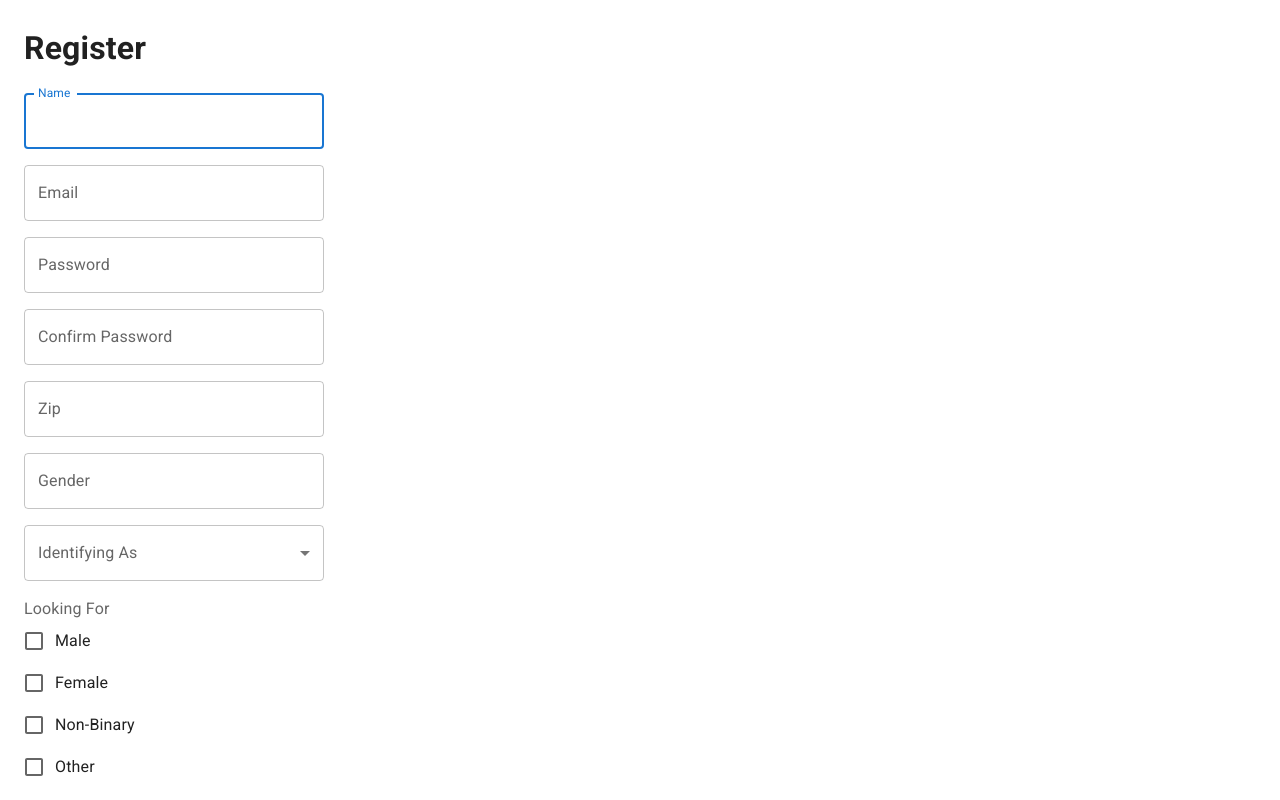
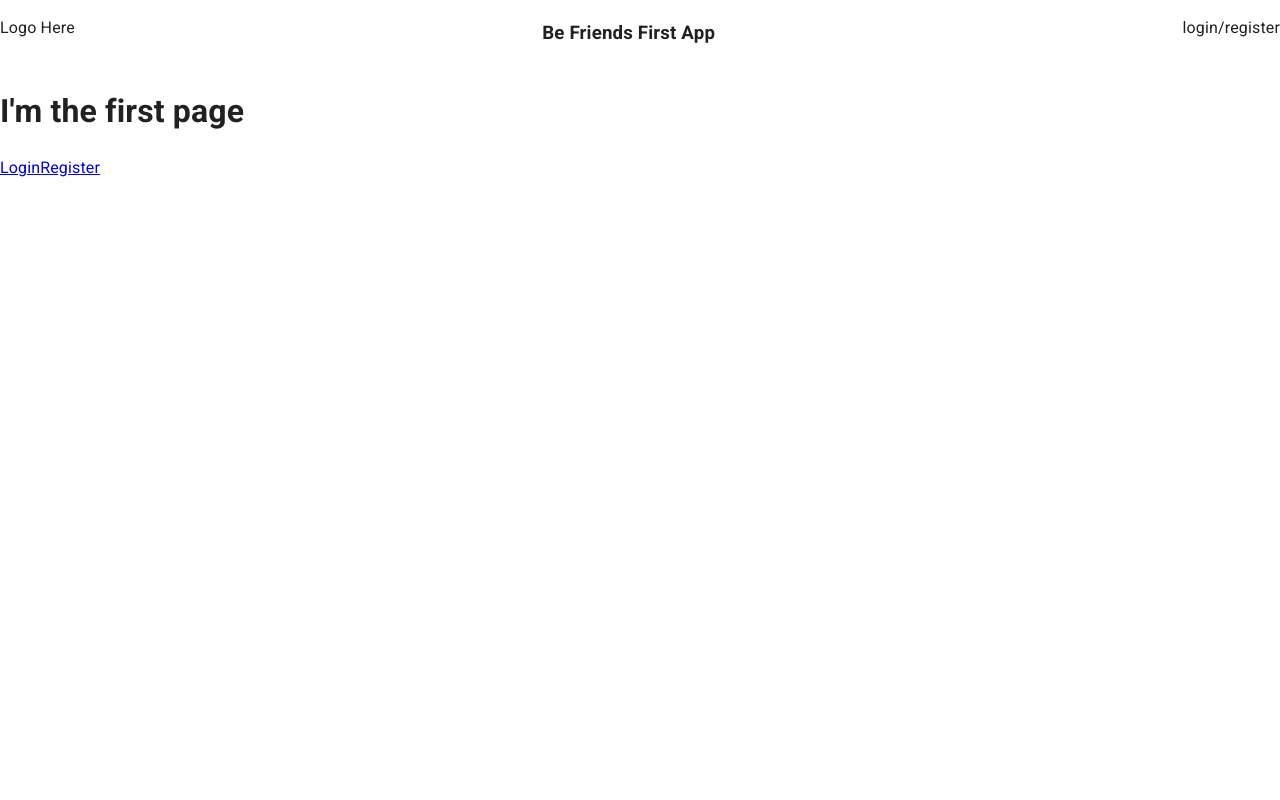
Before and after one commit to pFlug8/befriendsfirst, a React (Create React App) app: page / in a window 1280 px wide. Shown: the top 800 px of the page. Built offline with nearby package versions, Linux system fonts and the light colour scheme.

Commit message:
SPA routing and base components added components are only placeholders as of this commit BrowserRouter rendered in index.js with routes specified in App.js

```diff
--- a/src/App.js
+++ b/src/App.js
@@ -1,12 +1,30 @@
 import './App.css';
+import { Routes, Route } from 'react-router-dom';
+import Box from '@mui/material/Box';
 import Register from './components/Register';
+import { Login } from './components/Login';
+import { Dashboard } from './components/Dashboard';
+import TopBar from './components/TopBar';
+import Landing from './components/Landing';
 
+const isLoggedIn = false;
 
-
-function App() {
+const App = () => {
 
   return (
-    <Register></Register>
+    <div>
+      <TopBar isLoggedIn={isLoggedIn} />
+      <Box sx={{
+
+      }}>
+        <Routes>
+          <Route path='/' element ={<Landing />} />
+          <Route path='/dashboard' element={<Dashboard />} />
+          <Route path='/login' element={<Login />} />
+          <Route path='/register' element={<Register />} />
+        </Routes>
+      </Box>
+    </div>
     );
   }
 
@@ -19,11 +37,7 @@ function App() {
 
   - figure out conditional DB config
 
-  - set up MaterialUI
-
   - profile display action
-
-  - db connection and commands... how to?
 
   NOTES:
 
@@ -32,6 +46,4 @@ function App() {
   fork, git clone, make changes, git add, git commit, git push, pull request
   - all of these have flags that modify behavior
 
-  - i made some changes to test pulling a remote repo
-
   */
--- /dev/null
+++ b/src/components/Dashboard.js
@@ -0,0 +1,8 @@
+
+export const Dashboard = () => {
+    return (
+        <div>
+            <h1>I'm a Dashboard!</h1>
+        </div>
+    )
+}
--- /dev/null
+++ b/src/components/Landing.js
@@ -0,0 +1,15 @@
+
+import { Link } from 'react-router-dom';
+
+
+const Landing = () => {
+    return (
+        <div>
+            <h1>I'm the first page</h1>
+            <Link to='/login'>Login</Link>
+            <Link to='/register'>Register</Link>
+        </div>
+    )
+}
+
+export default Landing;
--- /dev/null
+++ b/src/components/Login.js
@@ -0,0 +1,11 @@
+import { NavLink } from  "react-router-dom";
+
+
+export const Login = () => {
+    return (
+        <div>
+            <h1>This is a placeholder login page.</h1>
+            <NavLink to="/register">Register</NavLink>
+        </div>
+    )
+}
--- a/src/components/Register.js
+++ b/src/components/Register.js
@@ -85,7 +85,6 @@ const Register = (props) => {
                         name='name'
                         onChange={handleChange}
                         value={state.name}
-                        variant='outlined'
                     />
                     <TextField
                         id='email'
--- /dev/null
+++ b/src/components/TopBar.js
@@ -0,0 +1,17 @@
+import { Box } from "@mui/system"
+
+const TopBar = (props) => {
+    return (
+        <Box sx={{
+            width: '100%',
+            display: 'flex',
+            justifyContent: 'space-between'
+        }}>
+            <p>Logo Here</p>
+            <h3>Be Friends First App</h3>
+            <p>{props.isLoggedIn ? props.username : 'login/register'}</p>
+        </Box>
+    )
+}
+
+export default TopBar;
--- a/src/index.js
+++ b/src/index.js
@@ -1,7 +1,7 @@
 import React from 'react';
 import ReactDOM from 'react-dom/client';
-import { CssBaseline } from '@mui/material';
-// import router
+import { BrowserRouter } from 'react-router-dom'
+import { CssBaseline, ThemeProvider } from '@mui/material';
 import './index.css';
 import App from './App';
 import reportWebVitals from './reportWebVitals';
@@ -11,12 +11,18 @@ import '@fontsource/roboto/400.css';
 import '@fontsource/roboto/500.css';
 import '@fontsource/roboto/700.css';
 
+import theme from './theme.js';
+
 const root = ReactDOM.createRoot(document.getElementById('root'));
 root.render(
   <React.StrictMode>
-    <CssBaseline>
-      <App />
-    </CssBaseline>
+    <BrowserRouter>
+      <CssBaseline>
+        <ThemeProvider theme={theme}>
+            <App />
+        </ThemeProvider>
+      </CssBaseline>
+    </BrowserRouter>
   </React.StrictMode>
 );
 
```
Also changed, not shown: src/layouts/main.js (deleted), 1 other file (tests, documents, lock files or other folders).
